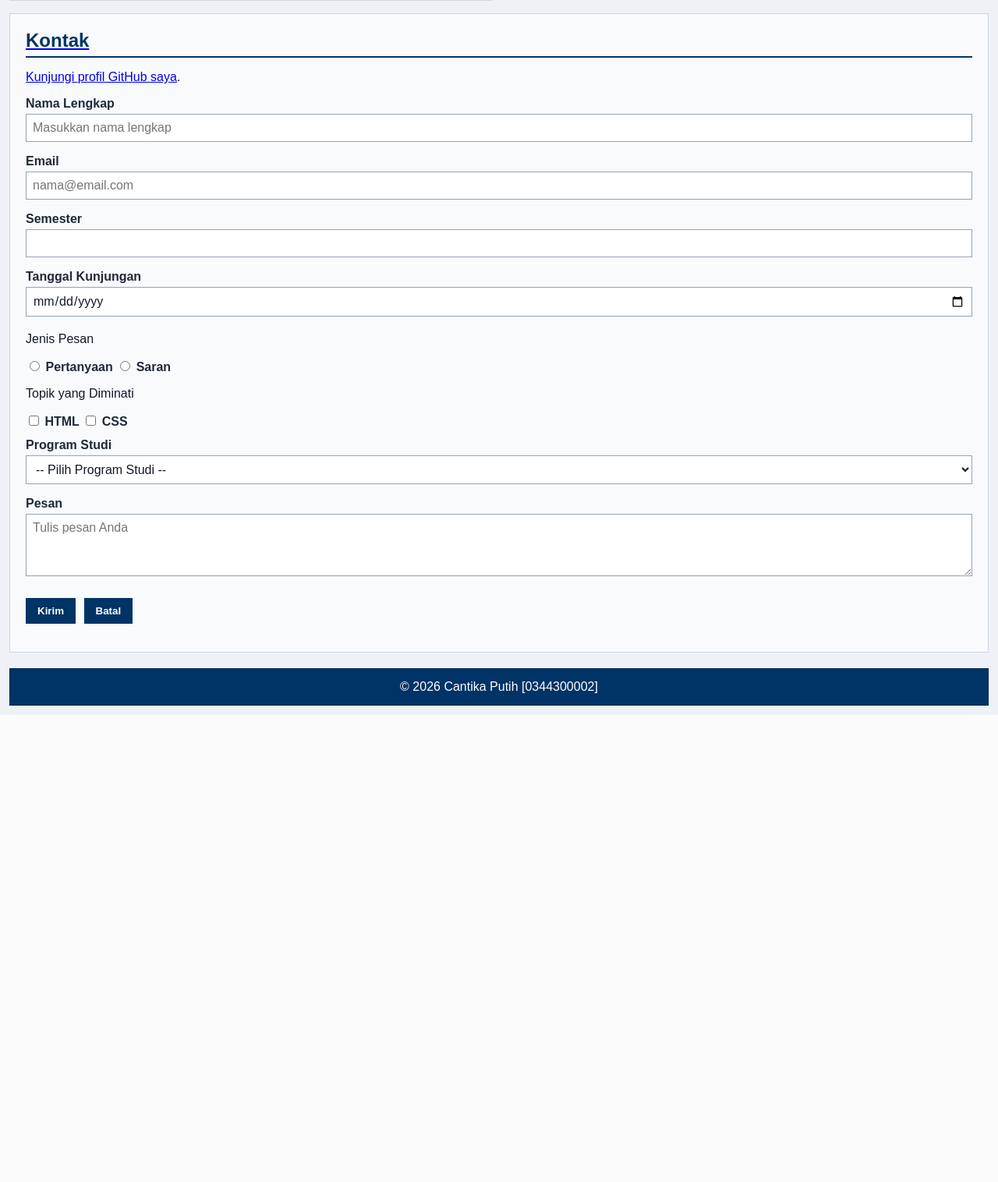
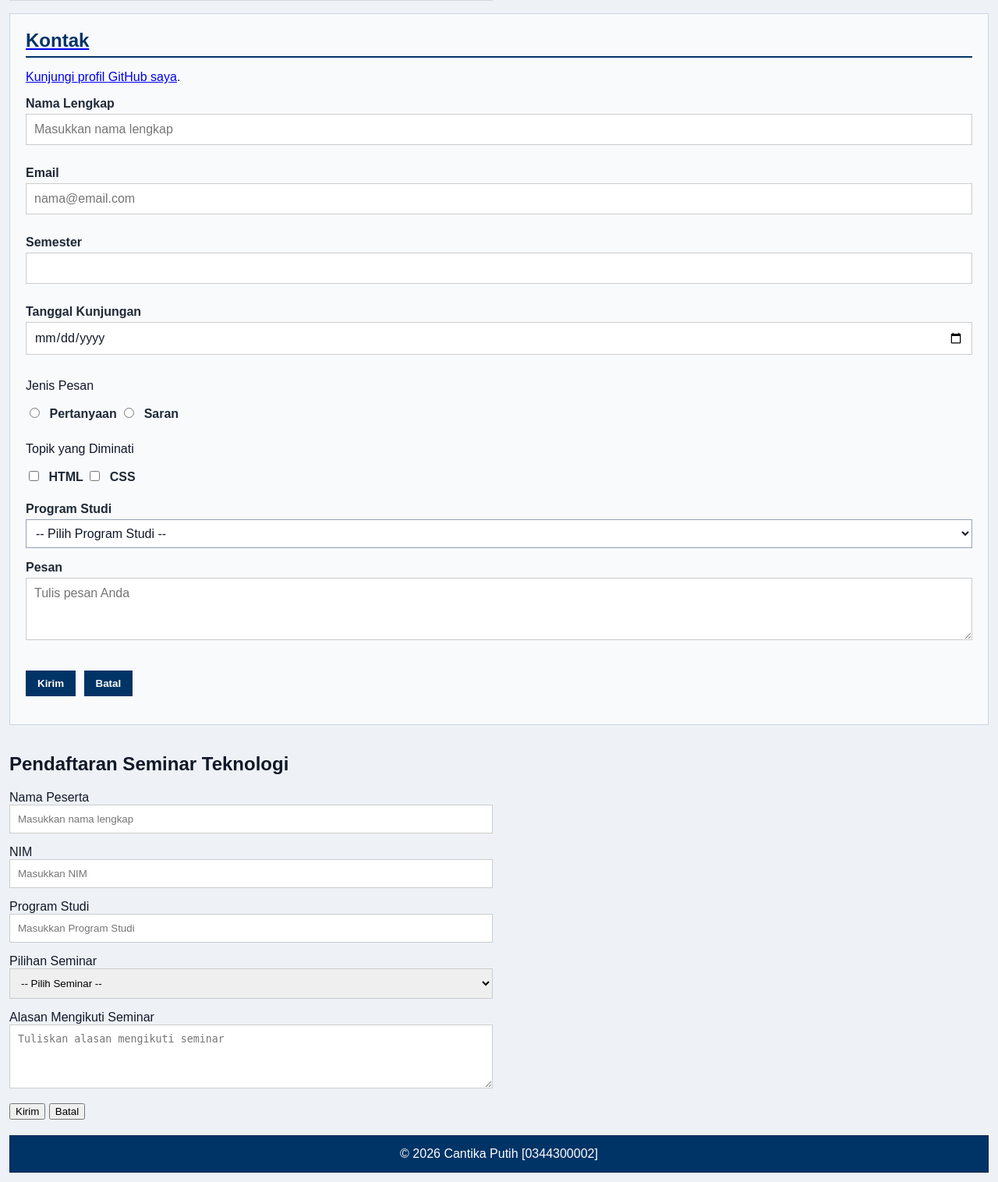
Before and after one commit to flwrsseassa/pwd-kk1026_2611510004, a PHP site: page / in a window 1280 px wide. Shown: the part 1336-2852 px from the top of the page at 78% size. Before the commit the page ends 2253 px from the top, so only its background shows below. Run offline with PHP 8.4, Linux system fonts and the light colour scheme.

Commit message:
Tambahkan section#seminar lalu input formulir serta styling CSS

```diff
--- a/UTS/index.php
+++ b/UTS/index.php
@@ -279,6 +279,36 @@ switch ($programStudi) {
 				</article>
 			<?php endif; ?>
 		</section>
+
+		<section id="seminar">
+			<h2>Pendaftaran Seminar Teknologi</h2>
+
+			<form action="#seminar" method="POST">
+				<label for="nama">Nama Peserta</label>
+				<input type="text" id="nama" name="nama" placeholder="Masukkan nama lengkap" required>
+
+				<label for="nim">NIM</label>
+				<input type="text" id="nim" name="nim" placeholder="Masukkan NIM" required>
+
+				<label for="prodi">Program Studi</label>
+				<input type="text" id="prodi" name="prodi" placeholder="Masukkan Program Studi" required>
+
+				<label for="pilihan_seminar">Pilihan Seminar</label>
+				<select id="pilihan_seminar" name="pilihan_seminar" required>
+					<option value="">-- Pilih Seminar --</option>
+					<option value="Artificial Intelligence">Artificial Intelligence</option>
+					<option value="Web Development">Web Development</option>
+					<option value="Cyber Security">Cyber Security</option>
+					<option value="Data Analytics">Data Analytics</option>
+				</select>
+
+				<label for="alasan">Alasan Mengikuti Seminar</label>
+				<textarea id="alasan" name="alasan" rows="4" placeholder="Tuliskan alasan mengikuti seminar" required></textarea>
+
+				<button type="submit" name="kirim">Kirim</button>
+				<button type="reset">Batal</button>
+			</form>
+		</section>
 	</main>
 
 	<footer>
--- a/UTS/style.css
+++ b/UTS/style.css
@@ -195,6 +195,15 @@ section {
   cursor: pointer;
 }
 
+#contact input, #contact textarea,
+#seminar input, #seminar select, #seminar textarea {
+    width: 100%;
+    padding: 10px;
+    margin-bottom: 15px;
+    border: 1px solid #ccc;
+}
+
+
 /* Footer */
 footer {
   background-color: #003366;
@@ -247,3 +256,11 @@ footer p {
     display: none;
   }
 }
+
+/* Merapikan radio button dan checkbox di bagian Contact */
+#contact input[type="radio"],
+#contact input[type="checkbox"] {
+    width: auto !important;
+    display: inline-block !important;
+    margin-right: 8px;
+}
```
Also changed, not shown: UTS/README.md.
